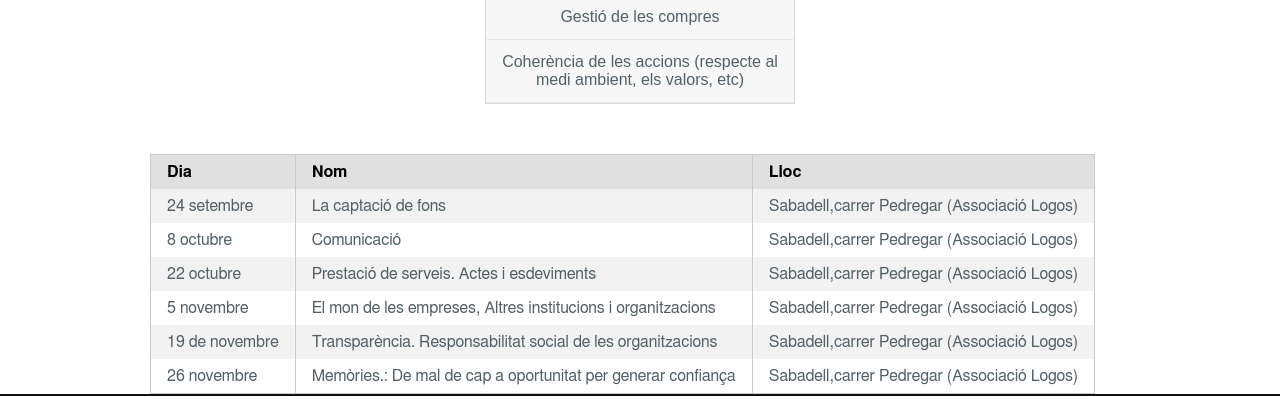
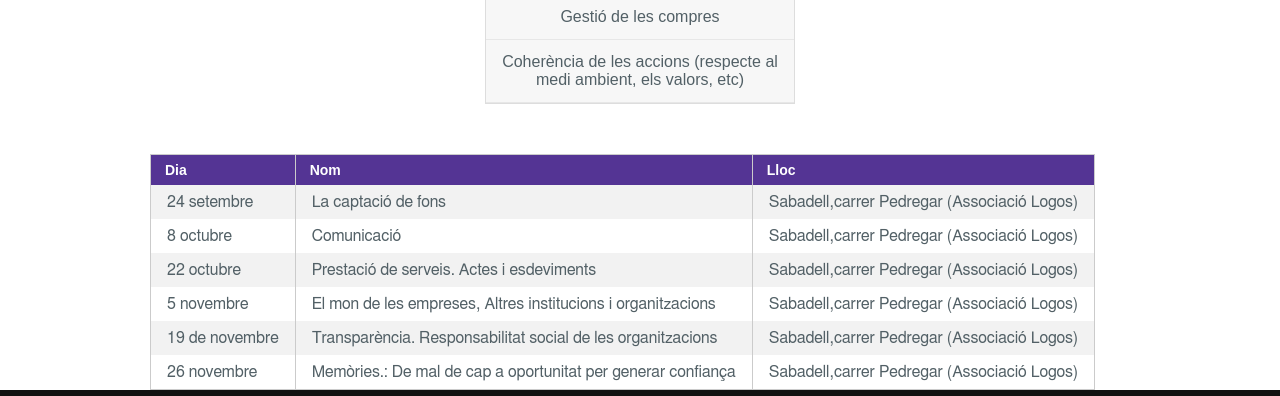
Before and after one commit to freemandune/oreneta, a plain HTML site: page Escritorio/Format/index.html in a window 1280 px wide. Shown: the part 2061-2457 px from the top of the page. Drawn offline with nearby package versions, Linux system fonts and the light colour scheme.

Commit message:
First commit

```diff
--- a/Escritorio/Format/css/layouts/format.css
+++ b/Escritorio/Format/css/layouts/format.css
@@ -297,3 +297,9 @@ iframe {
     max-width: 100%;
     height: 400px;
 }
+.days_header{
+background: #543494;
+color:#fff;
+font-family: sans-serif;
+font-size:14px;
+}
--- a/Escritorio/Format/index.html
+++ b/Escritorio/Format/index.html
@@ -11,7 +11,8 @@
 
 <link href='https://fonts.googleapis.com/css?family=Oswald' rel='stylesheet' type='text/css'>
 <link rel="stylesheet" href="css/pure-min.css">
-
+<link rel="shortcut icon" href="/favicon.ico" type="image/x-icon">
+<link rel="icon" href="/favicon.ico" type="image/x-icon">
 
 
 <!--[if lte IE 8]>
@@ -202,7 +203,7 @@
 
       <table class="pure-table tabla">
           <thead>
-              <tr>
+              <tr class="days_header">
                   <th>Dia</th>
                   <th>Nom</th>
                   <th>Lloc</th>
```
Also changed, not shown: Escritorio/Format/favicon.ico (added).
